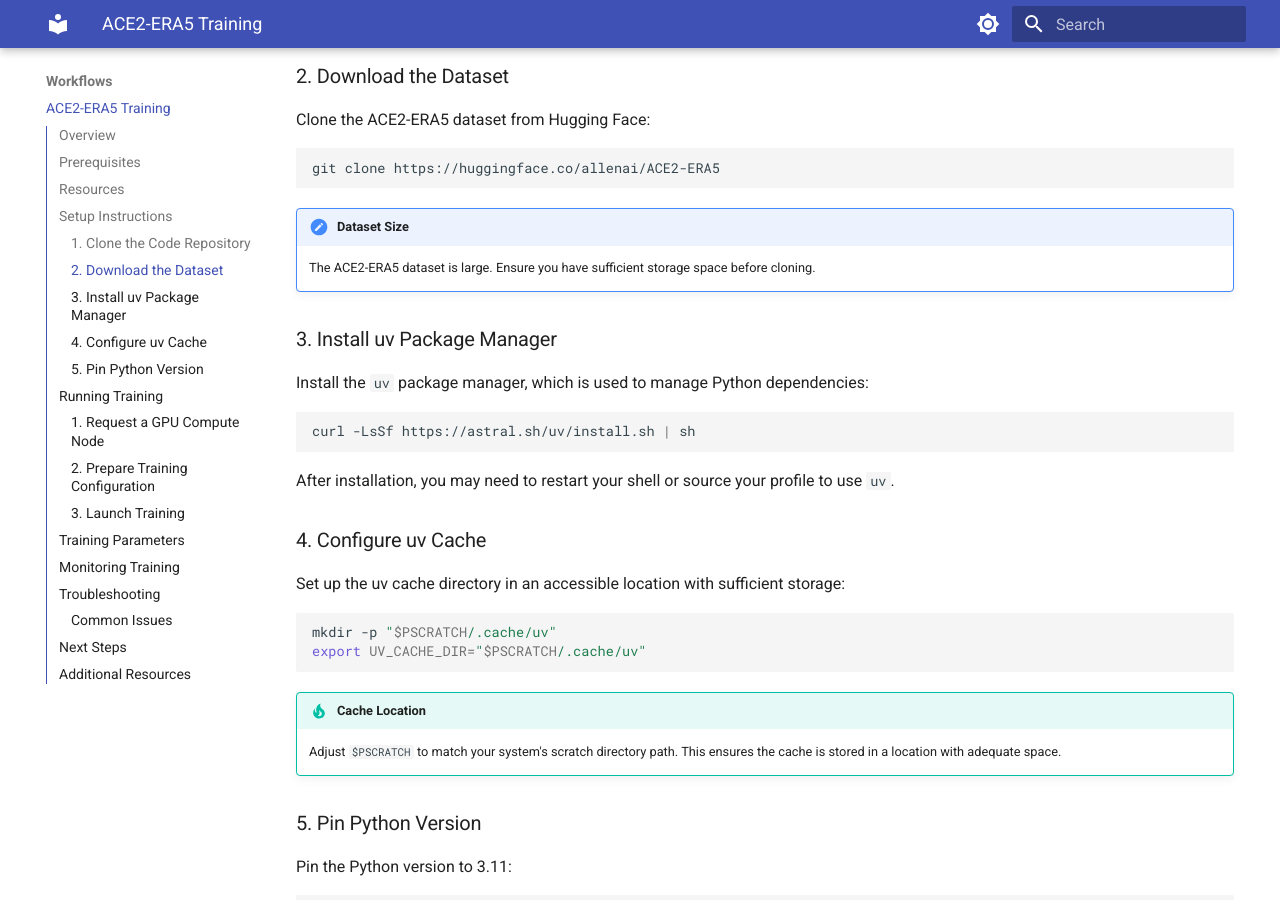
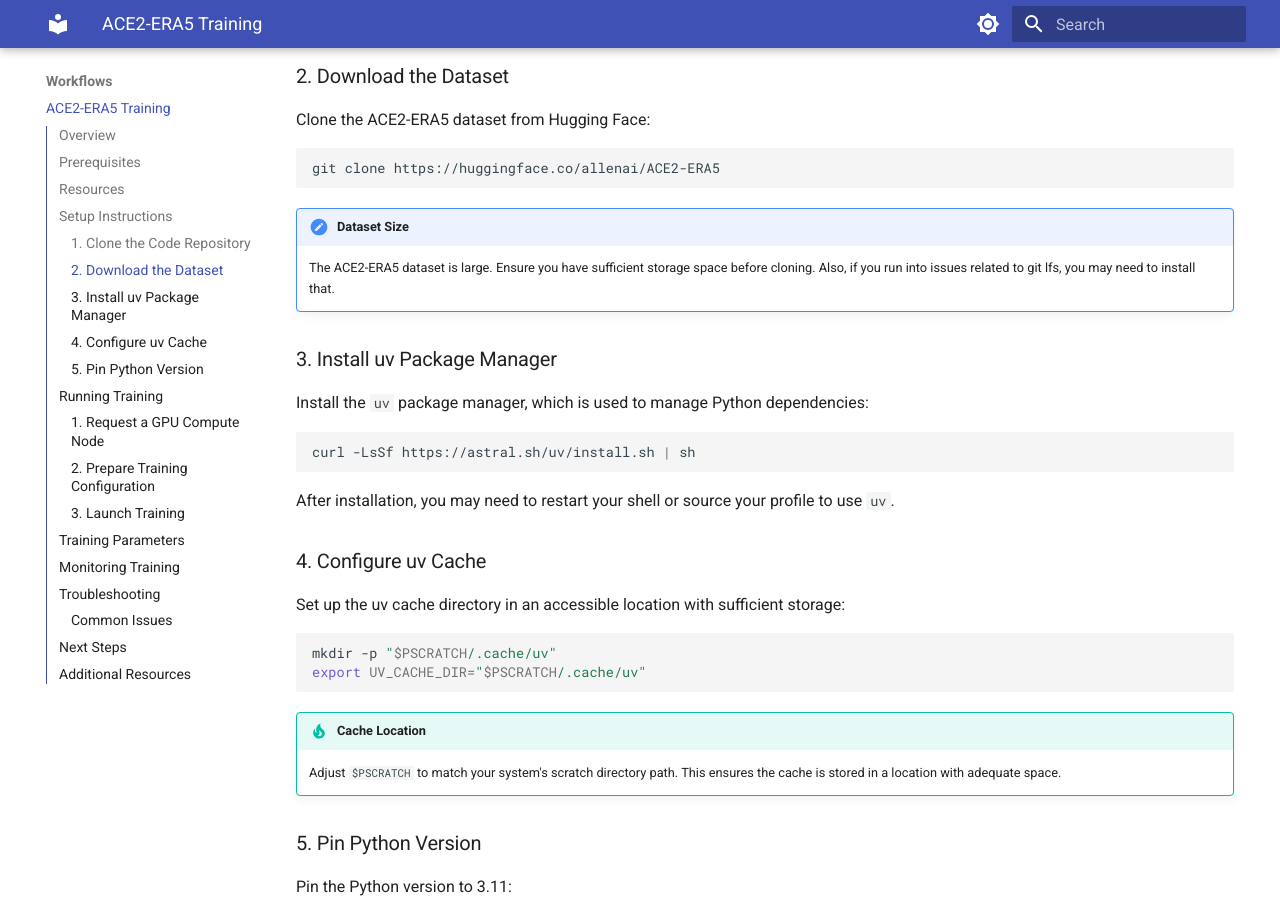
Before and after one commit to E3SM-Project/aigroup, an MkDocs documentation site: the page built from docs/ace2-workflow.md, in a window 1280 px wide and 900 px high, scrolled down 972 px. Built offline with MkDocs 1.6.1 and Material for MkDocs 9.7.7, drawn with Linux system fonts in a browser that asks for light colours.

Commit message:
Change code blocks from bash to shell and add git lfs note
Co-authored-by: mahf708 <122953255+mahf708@users.noreply.github.com>

````diff
--- a/docs/ace2-workflow.md
+++ b/docs/ace2-workflow.md
@@ -24,7 +24,7 @@ ACE is a machine learning model for climate emulation developed by AI2. This wor
 
 Start by cloning the ACE repository and checking out the main branch:
 
-```bash
+```shell
 git clone https://github.com/E3SM-Project/ace.git
 cd ace
 ```
@@ -33,18 +33,19 @@ cd ace
 
 Clone the ACE2-ERA5 dataset from Hugging Face:
 
-```bash
+```shell
 git clone https://huggingface.co/allenai/ACE2-ERA5
 ```
 
 !!! note "Dataset Size"
     The ACE2-ERA5 dataset is large. Ensure you have sufficient storage space before cloning.
+    Also, if you run into issues related to git lfs, you may need to install that.
 
 ### 3. Install uv Package Manager
 
 Install the `uv` package manager, which is used to manage Python dependencies:
 
-```bash
+```shell
 curl -LsSf https://astral.sh/uv/install.sh | sh
 ```
 
@@ -54,7 +55,7 @@ After installation, you may need to restart your shell or source your profile to
 
 Set up the uv cache directory in an accessible location with sufficient storage:
 
-```bash
+```shell
 mkdir -p "$PSCRATCH/.cache/uv"
 export UV_CACHE_DIR="$PSCRATCH/.cache/uv"
 ```
@@ -66,7 +67,7 @@ export UV_CACHE_DIR="$PSCRATCH/.cache/uv"
 
 Pin the Python version to 3.11:
 
-```bash
+```shell
 uv python pin 3.11
 ```
 
@@ -76,7 +77,7 @@ uv python pin 3.11
 
 Request an interactive GPU node on your cluster:
 
-```bash
+```shell
 salloc --nodes 1 --qos interactive --time 04:00:00 --constraint gpu --account=e3sm_g
 ```
 
@@ -101,7 +102,7 @@ Create a training configuration file named `config-train.yaml` in the repository
 
 From the repository root, launch the training job using `torchrun`:
 
-```bash
+```shell
 uv run torchrun --nproc_per_node=4 -m fme.ace.train config-train.yaml
 ```
 
````
